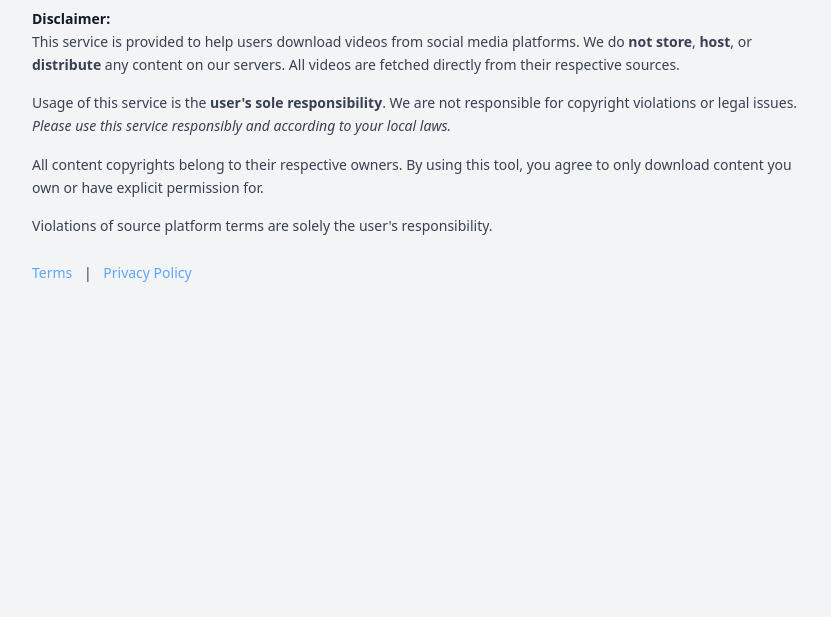
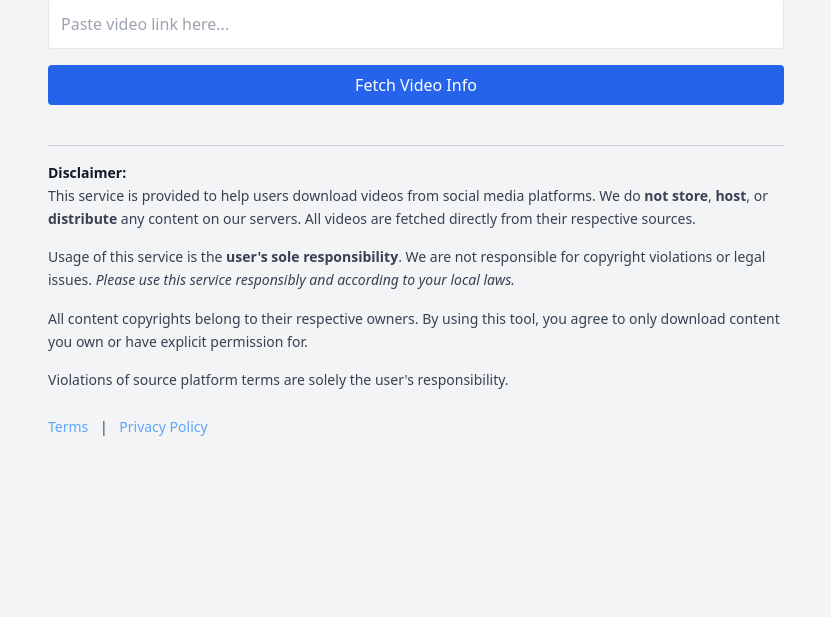
Before and after one commit to ITSept/social-video-downloader, a website: page public/index.html in a window 1280 px wide. Shown: the part 231-848 px from the top of the page, without its empty margins (224-1055 px from the left). Before the commit the page ends 800 px from the top, so only its background shows below. Drawn offline with nearby package versions, Linux system fonts and the light colour scheme.

Commit message:
perubahan di index

```diff
--- a/public/index.html
+++ b/public/index.html
@@ -35,7 +35,8 @@
     </div>
     -->
 
-    <div class="max-w-3xl mx-auto text-center">
+    <div class="flex items-center justify-center min-h-screen">
+      <div class="max-w-3xl w-full px-4 text-center">
         <h1 class="text-3xl font-bold mb-4">
           🎥 MP4 Downloader from Social Media
         </h1>
@@ -83,7 +84,10 @@
 
         <div id="result" class="mt-6 hidden space-y-6 text-left">
           <div class="text-center">
-          <img id="thumbnail" class="w-full max-w-lg mx-auto rounded shadow" />
+            <img
+              id="thumbnail"
+              class="w-full max-w-lg mx-auto rounded shadow"
+            />
             <h2 id="title" class="text-xl font-semibold mt-4"></h2>
             <p id="uploader" class="text-sm text-gray-400"></p>
           </div>
@@ -149,14 +153,14 @@
               ><br />
               This service is provided to help users download videos from social
               media platforms. We do <strong>not store</strong>,
-            <strong>host</strong>, or <strong>distribute</strong> any content on
-            our servers. All videos are fetched directly from their respective
-            sources.
+              <strong>host</strong>, or <strong>distribute</strong> any content
+              on our servers. All videos are fetched directly from their
+              respective sources.
             </p>
             <p>
               Usage of this service is the
-            <strong>user's sole responsibility</strong>. We are not responsible
-            for copyright violations or legal issues.
+              <strong>user's sole responsibility</strong>. We are not
+              responsible for copyright violations or legal issues.
               <em
                 >Please use this service responsibly and according to your local
                 laws.</em
@@ -183,6 +187,7 @@
           </section>
         </footer>
       </div>
+    </div>
 
     <script src="script.js"></script>
   </body>
```
Lines whose indentation alone changed are shown as unchanged.
